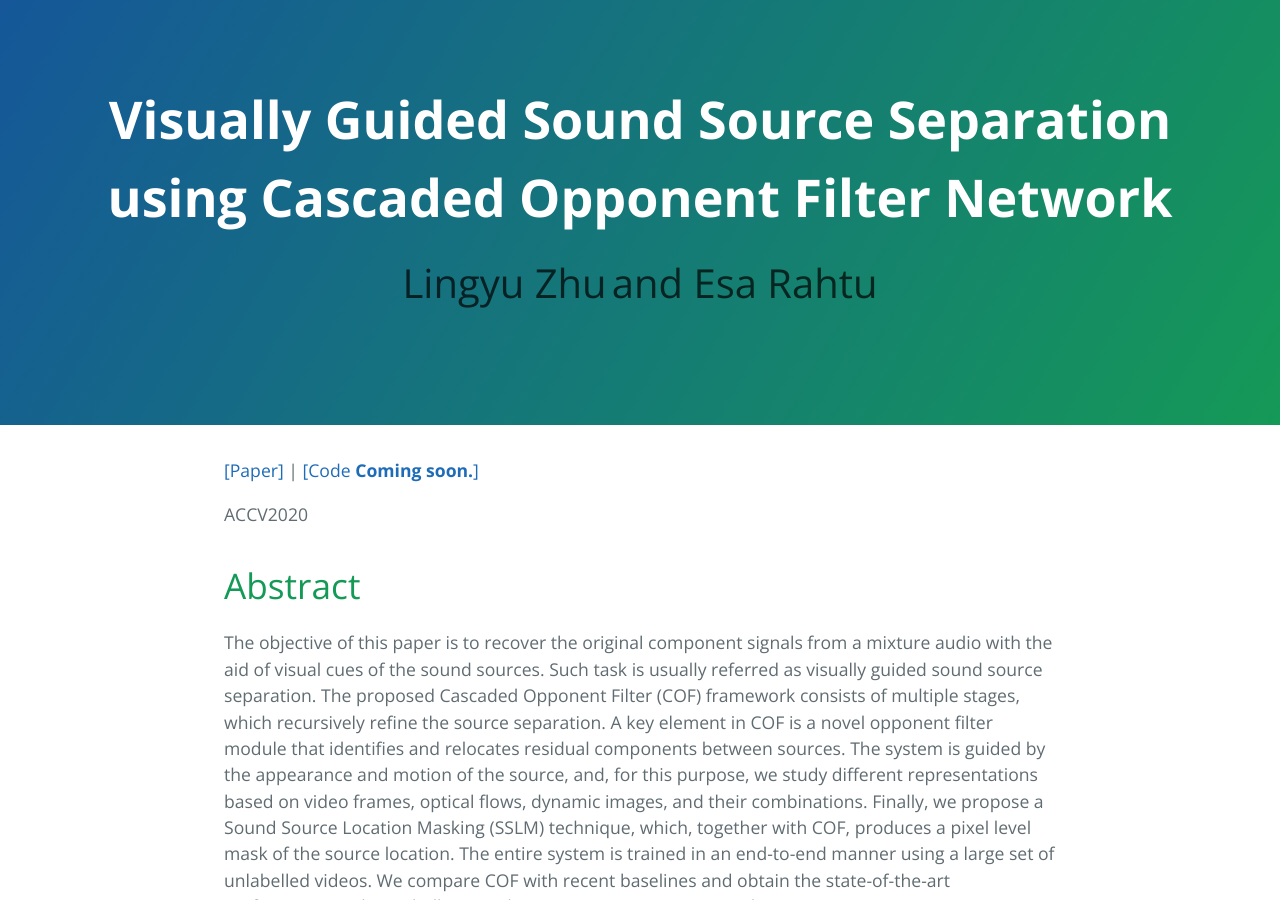
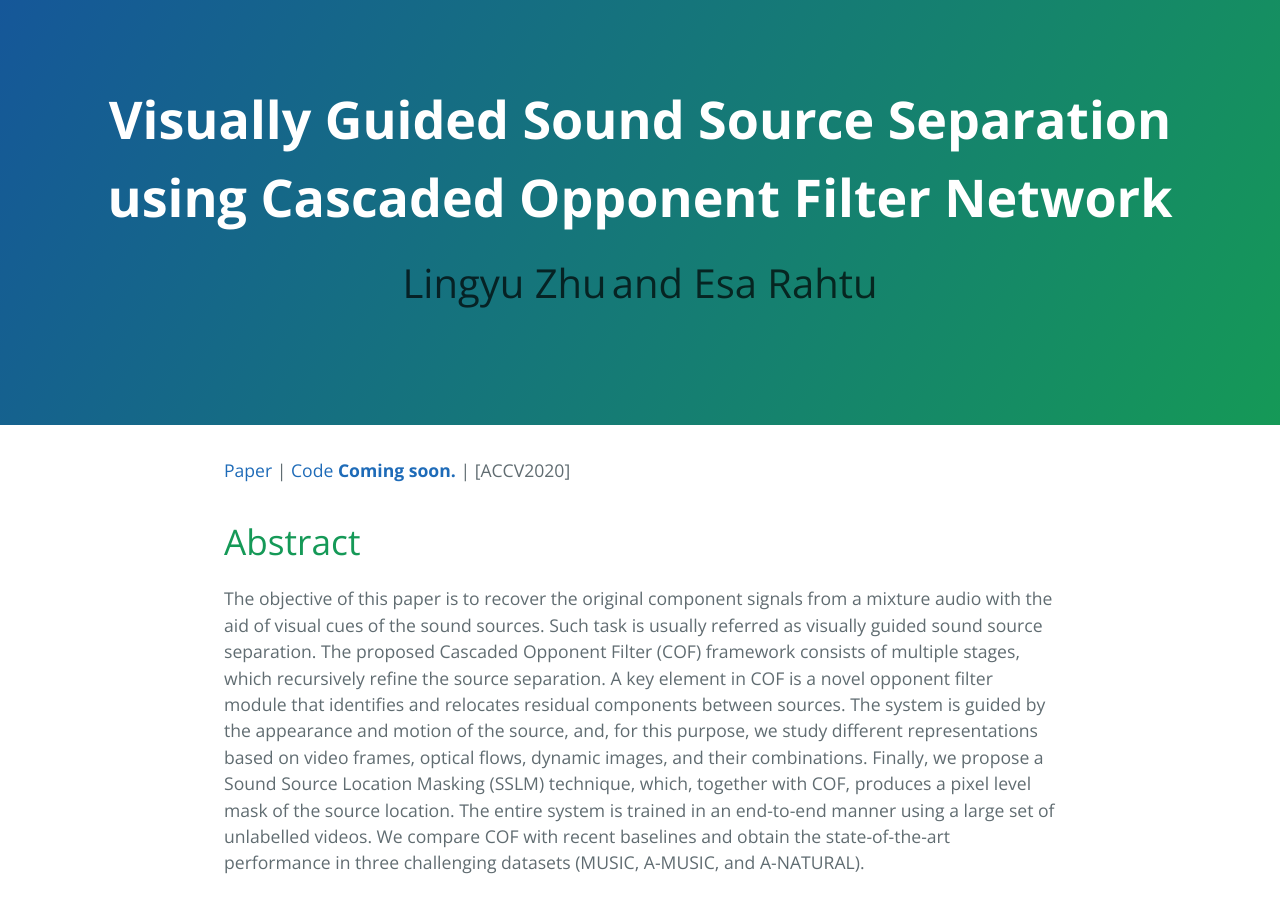
Before and after one commit to ly-zhu/ly-zhu.github.io, a Jekyll site: the page built from cof-net.md, in a window 1280 px wide and 900 px high. Built offline with Jekyll 4.4.1, drawn with Linux system fonts in a browser that asks for light colours.

```diff
--- a/cof-net.md
+++ b/cof-net.md
@@ -3,10 +3,8 @@ title: Visually Guided Sound Source Separation using Cascaded Opponent Filter Ne
 layout: default
 ---
 
-[[Paper]](https://arxiv.org/pdf/2006.03028.pdf) | [[Code **Coming soon.**]]()
+[Paper](https://arxiv.org/pdf/2006.03028.pdf) | [Code **Coming soon.**]() | [ACCV2020]
 <!-- [[Code **Coming soon.**]](https://github.com/ly-zhu/cof-net) -->
-
-ACCV2020
 
 # Abstract
 The objective of this paper is to recover the original component signals from a mixture audio with the aid of visual cues of the sound sources. Such task is usually referred as visually guided sound source separation. The proposed Cascaded Opponent Filter (COF) framework consists of multiple stages, which recursively refine the source separation. A key element in COF is a novel opponent filter module that identifies and relocates residual components between sources. The system is guided by the appearance and motion of the source, and, for this purpose, we study different representations based on video frames, optical flows, dynamic images, and their combinations. Finally, we propose a Sound Source Location Masking (SSLM) technique, which, together with COF, produces a pixel level mask of the source location. The entire system is trained in an end-to-end manner using a large set of unlabelled videos. We compare COF with recent baselines and obtain the state-of-the-art performance in three challenging datasets (MUSIC, A-MUSIC, and A-NATURAL).
```
